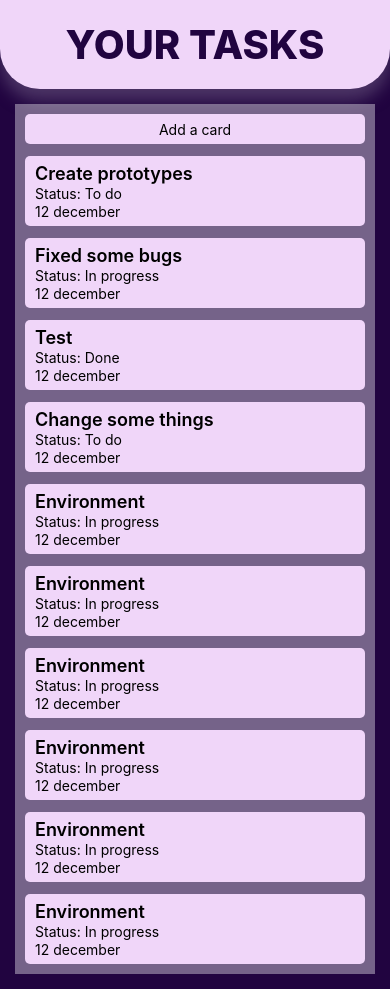
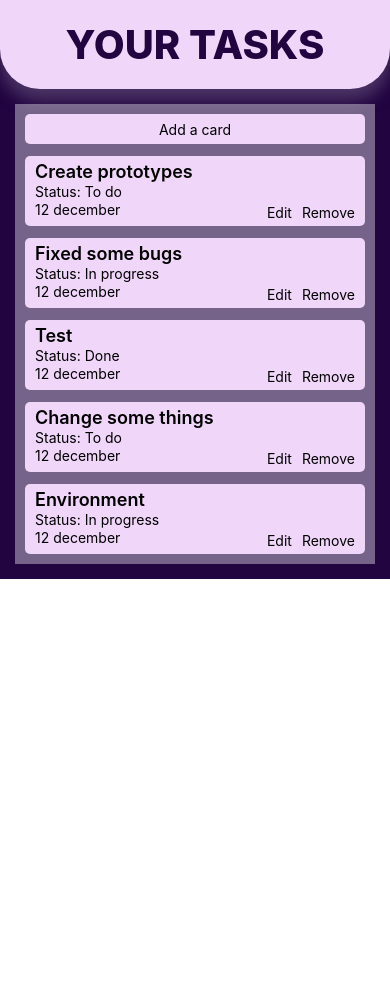
Before and after one commit to joana-figueredo/challengeTrello, a React Native app in the folder challengeProject/: screen / in a window 390 px wide. After the commit the page ends 844 px from the top, so only its background shows below. Built offline with nearby package versions, Linux system fonts and the light colour scheme.

Commit message:
edit and remove buttons

```diff
--- a/challengeProject/src/components/Task/Task.tsx
+++ b/challengeProject/src/components/Task/Task.tsx
@@ -1,6 +1,6 @@
 import React from 'react';
 
-import {StyleSheet, Text, View} from 'react-native';
+import {StyleSheet, Text, TouchableOpacity, View} from 'react-native';
 
 export type TaskProps = {
   title: string;
@@ -12,9 +12,19 @@ export type TaskProps = {
 export const Task = ({title, status, date, style}: TaskProps) => {
   return (
     <View style={[styles.card, style]}>
-      <Text style={styles.title}>{title}</Text>
-      <Text style={styles.status}>Status: {status}</Text>
-      <Text style={styles.date}>{date}</Text>
+      <View style={styles.right}>
+        <Text style={styles.title}>{title}</Text>
+        <Text style={styles.status}>Status: {status}</Text>
+        <Text style={styles.date}>{date}</Text>
+      </View>
+      <View style={styles.left}>
+        <TouchableOpacity>
+          <Text style={styles.edit}>Edit</Text>
+        </TouchableOpacity>
+        <TouchableOpacity>
+          <Text>Remove</Text>
+        </TouchableOpacity>
+      </View>
     </View>
   );
 };
@@ -24,9 +34,13 @@ const styles = StyleSheet.create({
     backgroundColor: '#F0D6F9',
     margin: 10,
     borderRadius: 5,
-    justifyContent: 'center',
+    justifyContent: 'space-between',
     height: 70,
     paddingHorizontal: 10,
+    flexDirection: 'row',
+  },
+  right: {
+    paddingVertical: 5,
   },
   title: {
     fontWeight: '600',
@@ -41,4 +55,12 @@ const styles = StyleSheet.create({
     fontWeight: '400',
     fontSize: 14,
   },
+  left: {
+    flexDirection: 'row',
+    alignItems: 'flex-end',
+    paddingVertical: 5,
+  },
+  edit: {
+    paddingHorizontal: 10,
+  },
 });
--- a/challengeProject/src/testHelpers/moks/trello.json
+++ b/challengeProject/src/testHelpers/moks/trello.json
@@ -23,30 +23,5 @@
     "name": "Environment",
     "status": "In progress",
     "data": "12 december"
-  },
-  {
-    "name": "Environment",
-    "status": "In progress",
-    "data": "12 december"
-  },
-  {
-    "name": "Environment",
-    "status": "In progress",
-    "data": "12 december"
-  },
-  {
-    "name": "Environment",
-    "status": "In progress",
-    "data": "12 december"
-  },
-  {
-    "name": "Environment",
-    "status": "In progress",
-    "data": "12 december"
-  },
-  {
-    "name": "Environment",
-    "status": "In progress",
-    "data": "12 december"
   }
 ]
```
